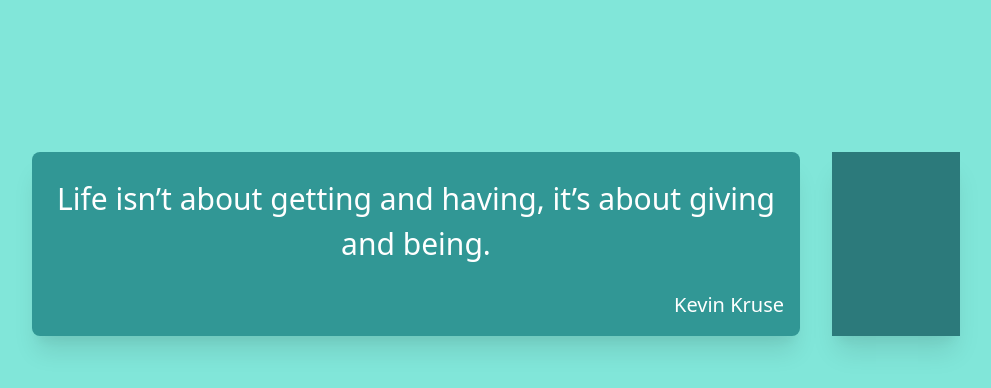
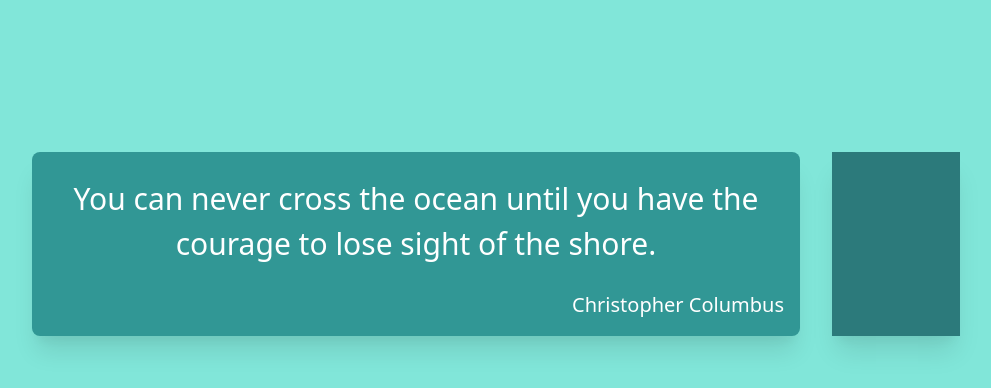
Before and after one commit to rmargve/random-quote-generator, a Gatsby site: page / in a window 1280 px wide. Shown: the whole page, without its empty margins (144-1135 px from the left). Built offline with nearby package versions, Linux system fonts and the light colour scheme; Gatsby itself is replaced by a stand-in of ours.

Commit message:
Revert "injecting mock data instead of useStaticQuery"
This reverts commit 1eaa8d57f1334bd302958af30bdbf75a2dbfcf30.

```diff
--- a/src/components/randomQuoteGenerator.js
+++ b/src/components/randomQuoteGenerator.js
@@ -4,50 +4,23 @@ import { useStaticQuery, graphql } from "gatsby"
 import "../styles/style.css"
 
 export default () => {
-  // const data = useStaticQuery(graphql`
-  //   query fetchQuotes {
-  //     allDataJson {
-  //       edges {
-  //         node {
-  //           id
-  //           quotes {
-  //             quote
-  //             author
-  //           }
-  //         }
-  //       }
-  //     }
-  //   }
-  // `)
+  const data = useStaticQuery(graphql`
+    query fetchQuotes {
+      allDataJson {
+        edges {
+          node {
+            id
+            quotes {
+              quote
+              author
+            }
+          }
+        }
+      }
+    }
+  `)
 
-  // const quotes = data.allDataJson.edges[0].node.quotes
-
-  const quotes = [
-    {
-      "quote": "Life isn’t about getting and having, it’s about giving and being.",
-      "author": "Kevin Kruse"
-    },
-    {
-      "quote": "Whatever the mind of man can conceive and believe, it can achieve.",
-      "author": "Napoleon Hill"
-    },
-    {
-      "quote": "Strive not to be a success, but rather to be of value.",
-      "author": "Albert Einstein"
-    },
-    {
-      "quote": "Two roads diverged in a wood, and I—I took the one less traveled by, And that has made all the difference.",
-      "author": "Robert Frost"
-    },
-    {
-      "quote": "I attribute my success to this: I never gave or took any excuse.",
-      "author": "Florence Nightingale"
-    },
-    {
-      "quote": "You miss 100% of the shots you don’t take.",
-      "author": "Wayne Gretzky"
-    }
-  ]
+  const quotes = data.allDataJson.edges[0].node.quotes
 
   const [randomQuote, setRandomQuote] = useState(() => {
     const initialQuote = generateQuote()
--- a/src/pages/index.js
+++ b/src/pages/index.js
@@ -4,14 +4,11 @@ import SEO from "../components/seo"
 import RandomQuote from "../components/randomQuoteGenerator"
 import "../styles/style.css"
 
-const IndexPage = () => {
-  console.log("hii")
-  return (
-    <div className="bg-teal-300 w-screen h-screen p-6">
-      <SEO />
-      <RandomQuote />
-    </div>
-  )
-}
+const IndexPage = () => (
+  <div className="bg-teal-300 w-screen h-screen p-6">
+    <SEO />
+    <RandomQuote />
+  </div>
+)
 
 export default IndexPage
```
